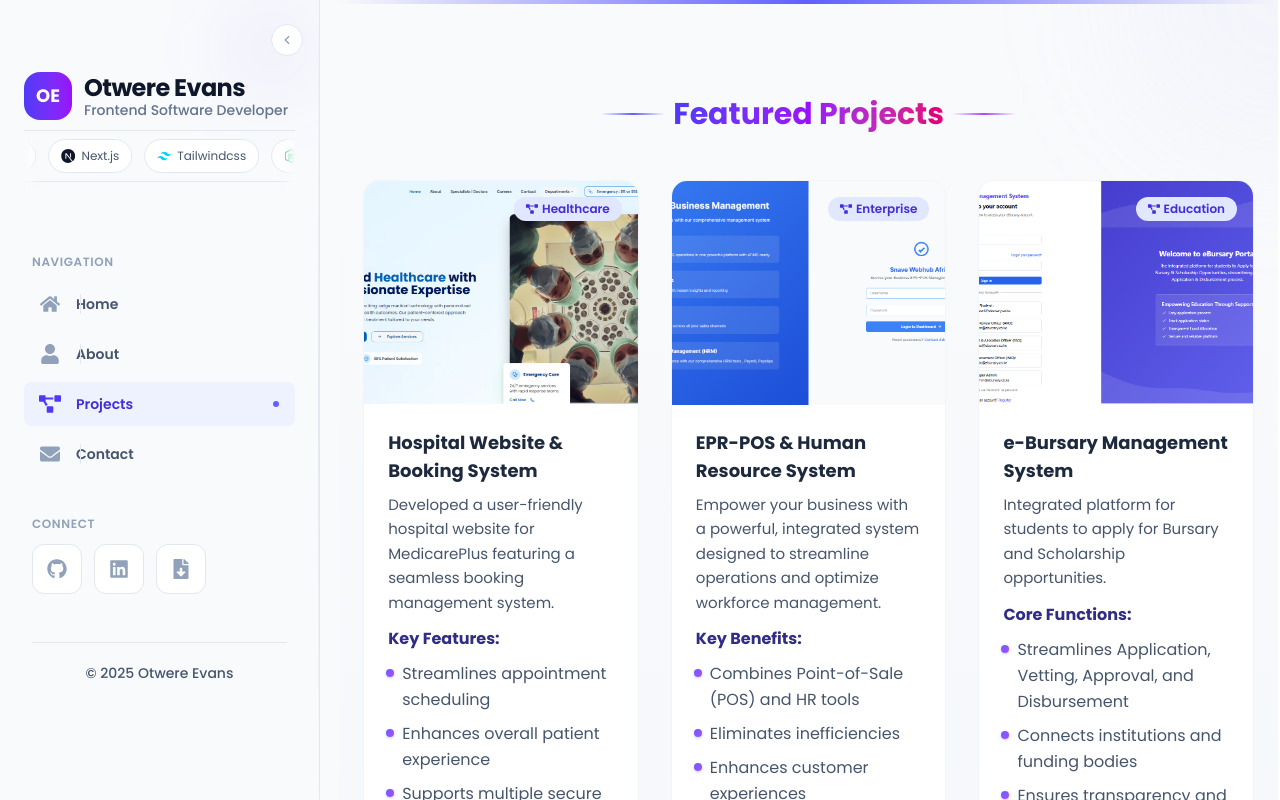
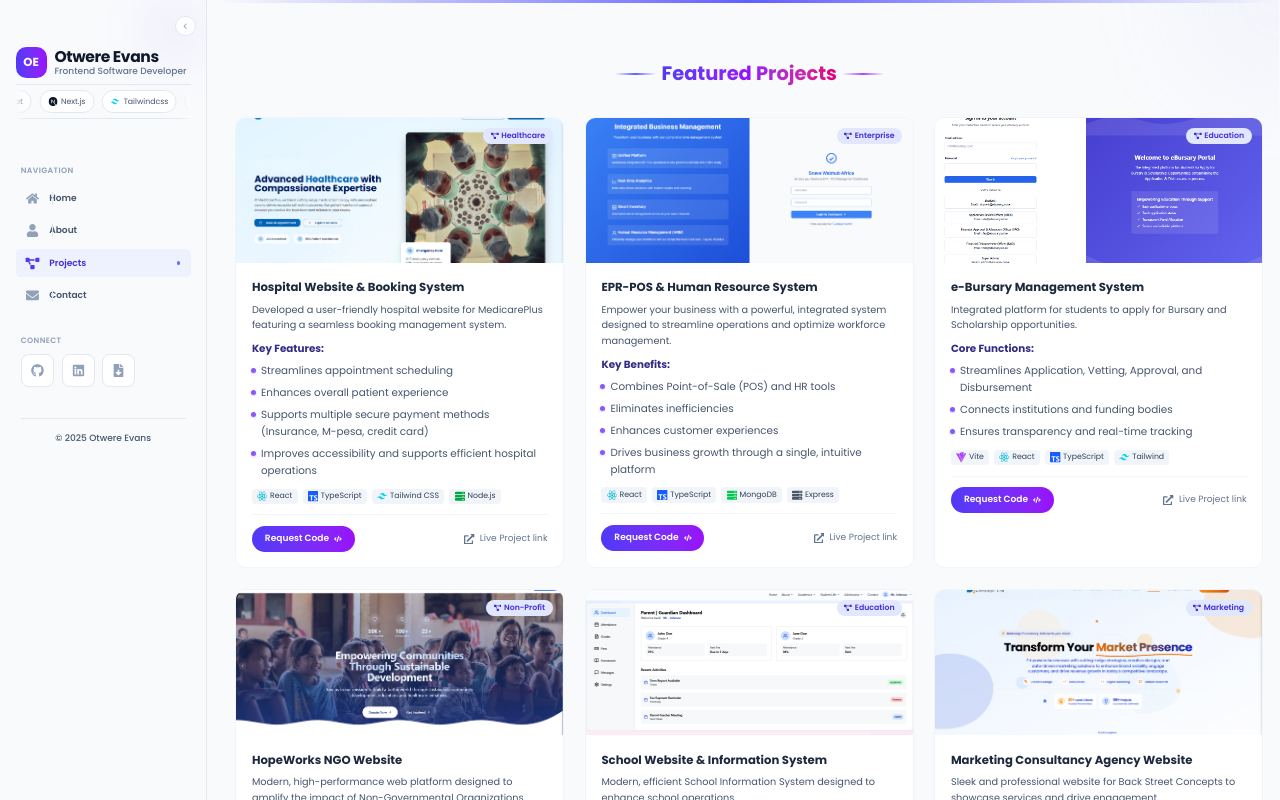
Before and after one commit to otwere/Otwere-Evans-Portfolio, a React (Vite) app: page /projects in a window 1280 px wide. Shown: the top 800 px of the page. Built offline with nearby package versions, Linux system fonts and the light colour scheme.

Commit message:
zoom-80.5%

```diff
--- a/src/App.css
+++ b/src/App.css
@@ -4,7 +4,14 @@ body {
   margin: 0;
   padding: 0;
   box-sizing: border-box;
-  /* zoom: 80.5%; */
+}
+
+@media (min-width: 1024px) {
+
+  html,
+  body {
+    zoom: 80.5%;
+  }
 }
 
 *,
@@ -16,7 +23,7 @@ body {
 
 #root {
   width: 100%;
-  min-height: 100vh;
+  min-height: 100%;
 
   /* Mobile first */
   padding-left: 1rem;
--- a/src/data/projectsData.ts
+++ b/src/data/projectsData.ts
@@ -38,7 +38,7 @@ export const projects: Project[] = [
     {
         title: "HopeWorks NGO Website",
         description:
-            "Modern, high-performance web platform designed to amplify the impact of Non-Governmental Organizations.\n\nHighlights:\n• Fast, responsive, and user-friendly experience\n• Secure donation options (Mobile Payments, Credit Cards, Google Pay)\n• Easy-to-manage platform to share missions and drive community involvement",
+            "Modern, high-performance web platform designed to amplify the impact of Non-Governmental Organizations.\n\nHighlights:\n• Fast, responsive, and user-friendly experience\n• Secure donation options (Mobile Payments, Credit Cards)\n• Easy-to-manage platform to share missions and drive community involvement",
         image: "/img/ngo_website.png",
         link: "https://github.com/otwere/NGO_Website",
         technologies: ["Next.js", "React", "Stripe", "Tailwind"],
--- a/src/index.css
+++ b/src/index.css
@@ -8,6 +8,10 @@ html,
 body,
 #root {
   height: 100%;
+}
+
+body {
+  background-color: #f8fafc;
 }
 
 .smooth-scroll {
--- a/src/pages/About.tsx
+++ b/src/pages/About.tsx
@@ -13,7 +13,7 @@ export default function About() {
         description="Learn more about Otwere Evans, Front-End Software Developer from Nairobi, Kenya. Explore my skills, education, and professional journey."
         keywords="About Otwere Evans, Software Developer Bio, Skills, Education, Experience"
       />
-      <section id="about" className="animate-enter relative overflow-hidden bg-linear-to-br from-slate-50 via-white to-indigo-50/30 px-2 py-20">
+      <section id="about" className="animate-enter relative overflow-hidden bg-slate-50 px-2 py-20">
         {/* Decorative elements */}
         <div className="absolute -top-20 -right-20 h-64 w-64 rounded-full bg-gradient-to-r from-indigo-300/20 to-purple-300/20 blur-3xl"></div>
         <div className="absolute -bottom-20 -left-20 h-64 w-64 rounded-full bg-gradient-to-r from-cyan-300/20 to-blue-300/20 blur-3xl"></div>
--- a/src/pages/Contact.tsx
+++ b/src/pages/Contact.tsx
@@ -10,7 +10,7 @@ export default function Contact() {
       />
       <section
         id="contact"
-        className="animate-enter flex flex-col items-center justify-center min-h-[calc(100vh-2rem)] py-12 px-4 bg-slate-50/50"
+        className="animate-enter flex flex-col items-center justify-center md:justify-start min-h-full py-12 md:pt-52 px-4 bg-slate-50"
       >
         <div className="w-full max-w-4xl mx-auto">
           {/* Header */}
--- a/src/pages/Home.tsx
+++ b/src/pages/Home.tsx
@@ -8,7 +8,7 @@ export default function Home() {
         description="Welcome to Otwere Evans' portfolio. Experienced Software Developer specializing in
         modern Front-end Development,using React.js,TypeScript,Tailwindcss, and creating high-performance web App experiences."
       />
-      <section id="home" className="animate-enter page bg-slate-50 px-6 py-16">
+      <section id="home" className="animate-enter min-h-full flex items-center justify-center md:justify-start py-16 md:pt-72 bg-slate-50 px-6">
         <div className="mx-auto grid w-full max-w-full place-items-center text-center">
           <div className="mx-auto mb-6 h-48 w-48 overflow-hidden rounded-full border-8 border-white shadow-sm shadow-indigo-500/10">
             <img
--- a/src/pages/Projects.tsx
+++ b/src/pages/Projects.tsx
@@ -28,7 +28,7 @@ export default function Projects() {
       />
       <section
         id="projects"
-        className="animate-enter relative overflow-hidden bg-linear-to-b from-slate-50 to-slate-100 px-0 sm:px-6 py-16 sm:py-24"
+        className="animate-enter relative overflow-hidden bg-slate-50 px-0 sm:px-6 py-16 sm:py-24"
       >
         {/* Decorative elements */}
         <div className="absolute top-0 left-0 right-0 h-1 bg-linear-to-r from-transparent via-indigo-500 to-transparent"></div>
```
